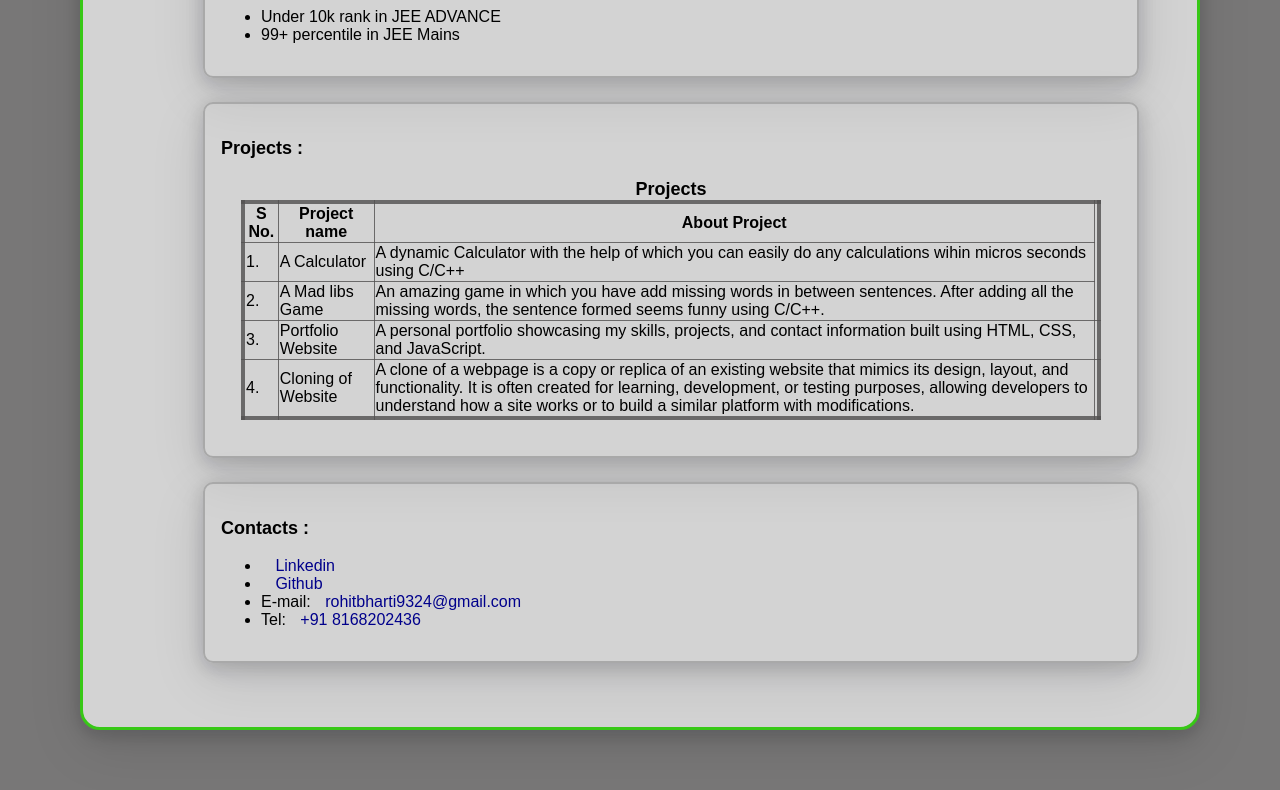
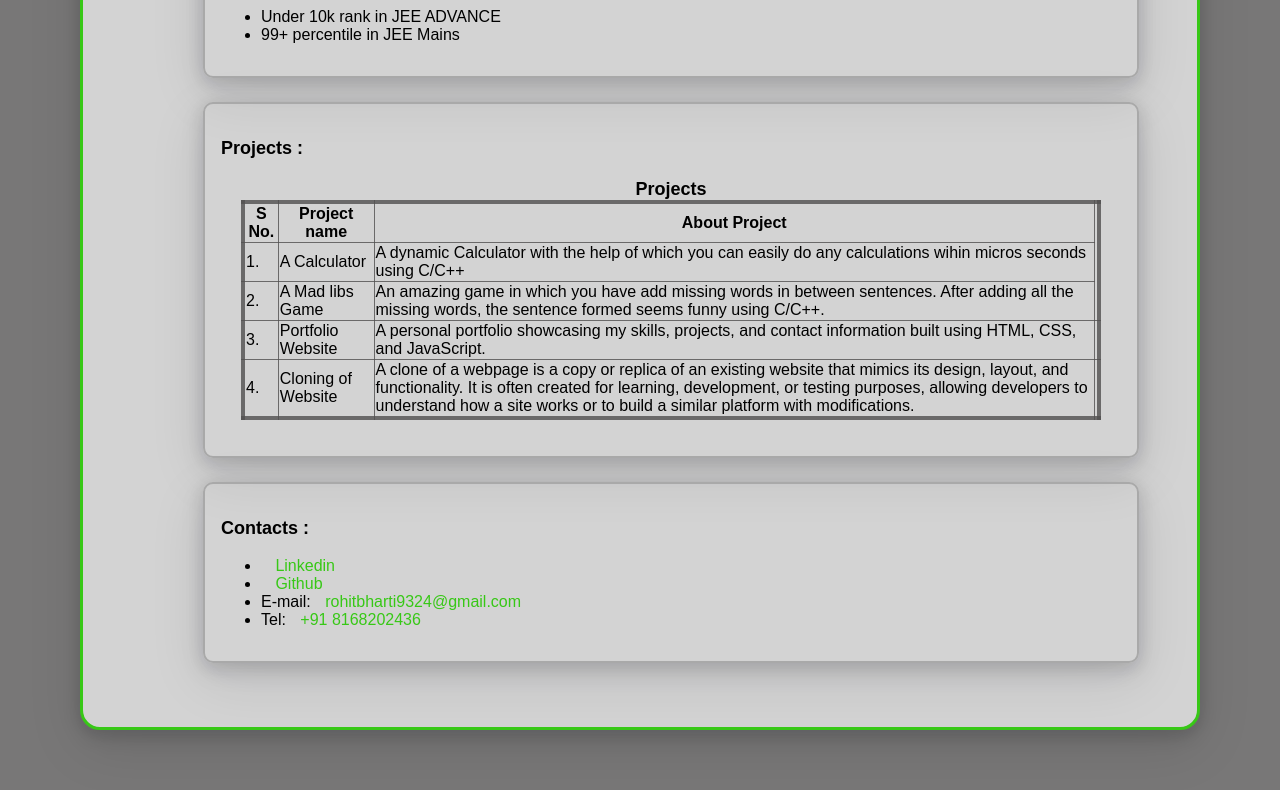
Before and after one commit to R0HlT-1/My-portfolio, a plain HTML site: page index.html in a window 1280 px wide. Shown: the part 1620-2410 px from the top of the page. Drawn offline with Linux system fonts and the light colour scheme.

Commit message:
Update index.html

```diff
--- a/index.html
+++ b/index.html
@@ -123,10 +123,10 @@ a{
     text-decoration: none;
     margin: 0.5rem;
     padding: 0.4rem;
-    color: darkblue;
+    color: rgb(55, 200, 22);
 }
 a:hover{
-    color: red;
+    color: white;
 }
 
 
```
